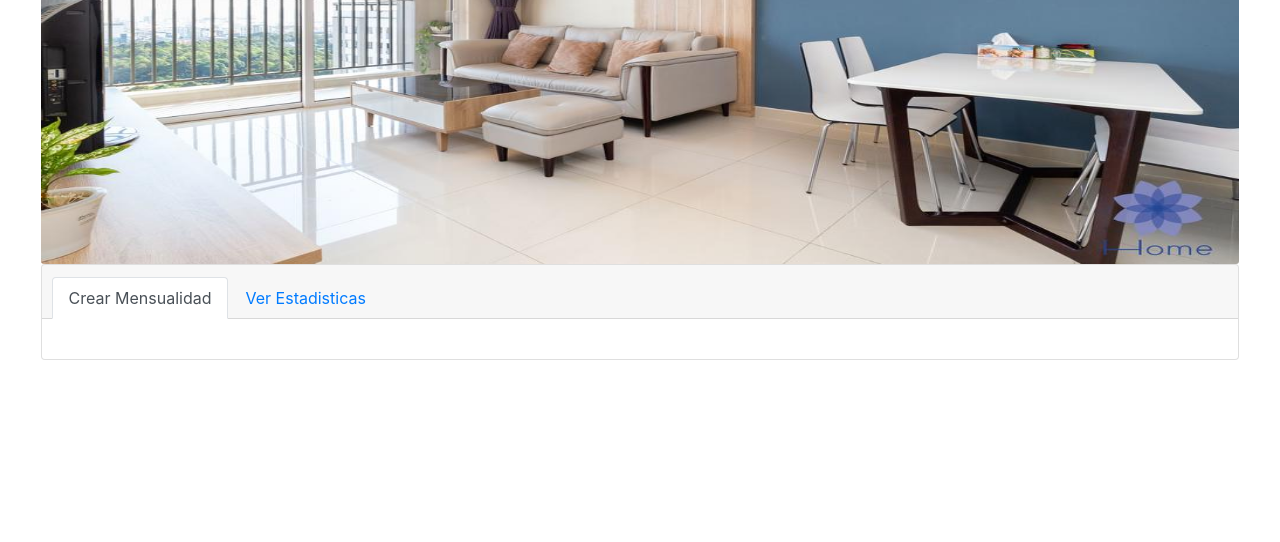
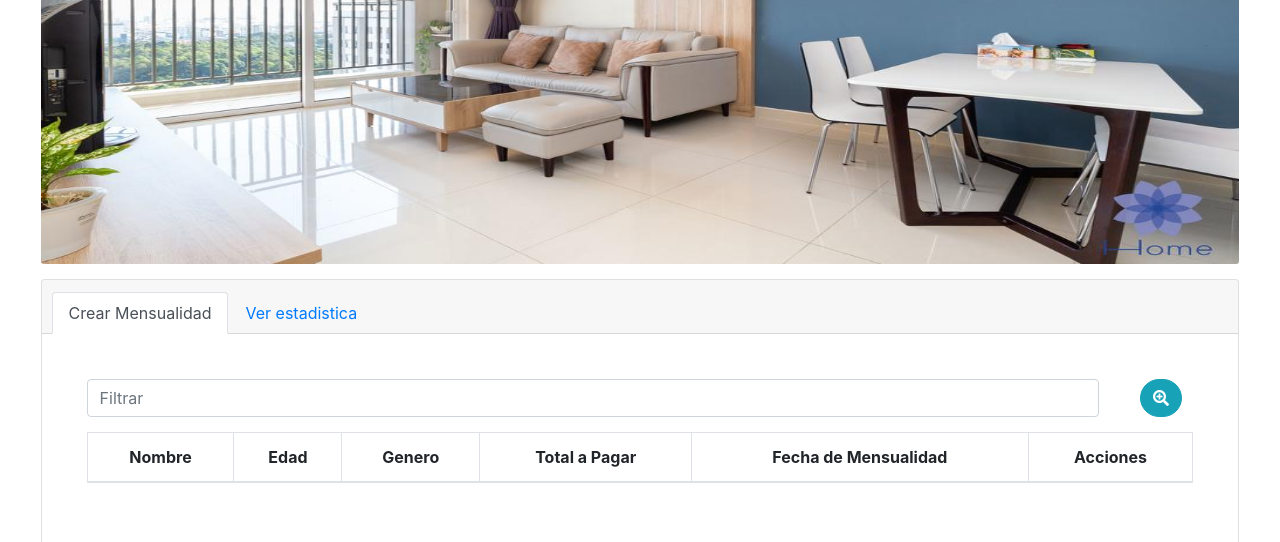
Before and after one commit to yesikagomez/ConjuntoResidencial, a plain HTML site: page index.html in a window 1280 px wide. Shown: the part 330-872 px from the top of the page. Before the commit the page ends 800 px from the top, so only its background shows below. Drawn offline with nearby package versions, Linux system fonts and the light colour scheme.

Commit message:
Creando tabla y footer

```diff
--- a/Css/style.css
+++ b/Css/style.css
@@ -32,3 +32,18 @@ header #cn_banner .card-title-1 {
     font-size: 2.8rem;
     font-family: 'Lucida Sans', 'Lucida Sans Regular', 'Lucida Grande', 'Lucida Sans Unicode', Geneva, Verdana, sans-serif
 }
+#main {
+    margin-top: 15px;
+}
+
+#main .card-body #crear-mensualidad {
+    padding: 25px;
+}
+
+#main .card-body #crear-mensualidad #tbl-mensualidad {
+    margin-top: 15px;
+}
+
+#main .card-body #crear-mensualidad #btn-filtrar {
+    border-radius: 40px;
+}
--- a/index.html
+++ b/index.html
@@ -7,6 +7,7 @@
     <meta name="title" content="Conjuto Residencial">
     <link rel="stylesheet" href="Css/style.css">
     <link rel="stylesheet" href="https://stackpath.bootstrapcdn.com/bootstrap/4.5.0/css/bootstrap.min.css" integrity="sha384-9aIt2nRpC12Uk9gS9baDl411NQApFmC26EwAOH8WgZl5MYYxFfc+NcPb1dKGj7Sk" crossorigin="anonymous">
+    <link  rel="stylesheet"  href="https://cdnjs.cloudflare.com/ajax/libs/font-awesome/5.9.0/css/all.css">
     <title>Conjuto Residencial</title>
 </head>
 <body>
@@ -34,8 +35,6 @@
                           </ul>
                         </div>
                       </nav>
-
-
                 </article>
                 <article class="col-4">
                   <form class="form-inline">
@@ -57,29 +56,61 @@
             <div class="card-header">
               <ul class="nav nav-tabs card-header-tabs">
                 <li class="nav-item">
-                  <a class="nav-link active" data-toggle="tab" id="crear-mensualidad-tab" href="#crear-mensualidad">Crear Mensualidad</a>
+                  <a class="nav-link active" data-toggle="tab" href="#crear-mensualidad" id="crear-mensualidad-tab">Crear Mensualidad</a>
                 </li>
                 <li class="nav-item">
-                  <a class="nav-link" data-toggle="tab" href="#ver-estadisticas" id="ver-estadisticas-tab">Ver Estadisticas</a>
+                  <a class="nav-link" data-toggle="tab" href="#ver-estadistica" id="ver-estadistica-tab">Ver estadistica</a>
                 </li>
               </ul>
             </div>
             <div class="card-body">
-              <div class="tab-content" id="mis-tabs">
-                <div class="tab-pane">
-                  <div class="tab-pane fade show acrtive" id="crear-mensualidad" role="tabpanel" aria-labelledby="ver-estadistica-tab">
-                    <h5 class="card-title">Special title treatment</h5>
-                    <p class="card-text">With supporting text below as a natural lead-in to additional content.</p>
-                    <a href="#" class="btn btn-primary">Go somewhere</a>
+                <div class="tab-content" id="mis-tabs">
+                  <div class="tab-pane fade show active" id="crear-mensualidad" role="tabpanel" aria-labelledby="ver-estadistica-tab">
+                      <div class="row">
+                        <div class="col-11">
+                          <form class="form">
+                            <input class="form-control" type="search" placeholder="Filtrar" aria-label="Search">
+                          </form>
+                        </div>
+                        <div class="col-1">
+                          <button class="btn btn-info" type="button" id="btn-filtrar"><i class="fas fa-search-plus"></i></button>
+                        </div>
+                      </div>
+                      <div class="row">
+                        <div class="col-12">
+                          <div class="table-responsive">
+                            <table class="table table-bordered" id="tbl-mensualidad">
+                              <thead>
+                                <tr>
+                                  <th scope="col">Nombre</th>
+                                  <th scope="col">Edad</th>
+                                  <th scope="col">Genero</th>
+                                  <th scope="col">Total a Pagar</th>
+                                  <th scope="col">Fecha de Mensualidad</th>
+                                  <th scope="col">Acciones</th>
+                                </tr>
+                              </thead>
+                            </table>
+                          </div>
+                        </div>
+
+                      </div>
                   </div>
-                  <div class="tab-pane fade" id="ver-estadisticas" role="tabpanel" aria-labelledby="ver-estadistica-tab"></div>
+                  <div class="tab-pane fade" id="ver-estadistica" role="tabpanel" aria-labelledby="ver-estadistica-tab">
+
+                  </div>
                 </div>
-              </div>
             </div>
           </div>
         </section>
+        <footer>
+          <div class="row">
+              <div class="col-12 text-center p-2">
+                  <p>Copyright© 2020 | Medellin - Antioquio, Colombia | <a href="https://github.com/yesikagomez"><i class="fab fa-github"></i></a> | <a href="#"><i class="fab fa-facebook"></i></a> | <a href="#"><i class="fab fa-twitter"></i></a> | </p>
+              </div>
+          </div>
+      </footer>
     </main>
-
     <script src="https://code.jquery.com/jquery-3.5.1.slim.min.js" integrity="sha384-DfXdz2htPH0lsSSs5nCTpuj/zy4C+OGpamoFVy38MVBnE+IbbVYUew+OrCXaRkfj" crossorigin="anonymous"></script>
     <script src="https://cdn.jsdelivr.net/npm/popper.js@1.16.0/dist/umd/popper.min.js" integrity="sha384-Q6E9RHvbIyZFJoft+2mJbHaEWldlvI9IOYy5n3zV9zzTtmI3UksdQRVvoxMfooAo" crossorigin="anonymous"></script>
     <script src="https://stackpath.bootstrapcdn.com/bootstrap/4.5.0/js/bootstrap.min.js" integrity="sha384-OgVRvuATP1z7JjHLkuOU7Xw704+h835Lr+6QL9UvYjZE3Ipu6Tp75j7Bh/kR0JKI" crossorigin="anonymous"></script>
```
Also changed, not shown: Js/main.js (added).
